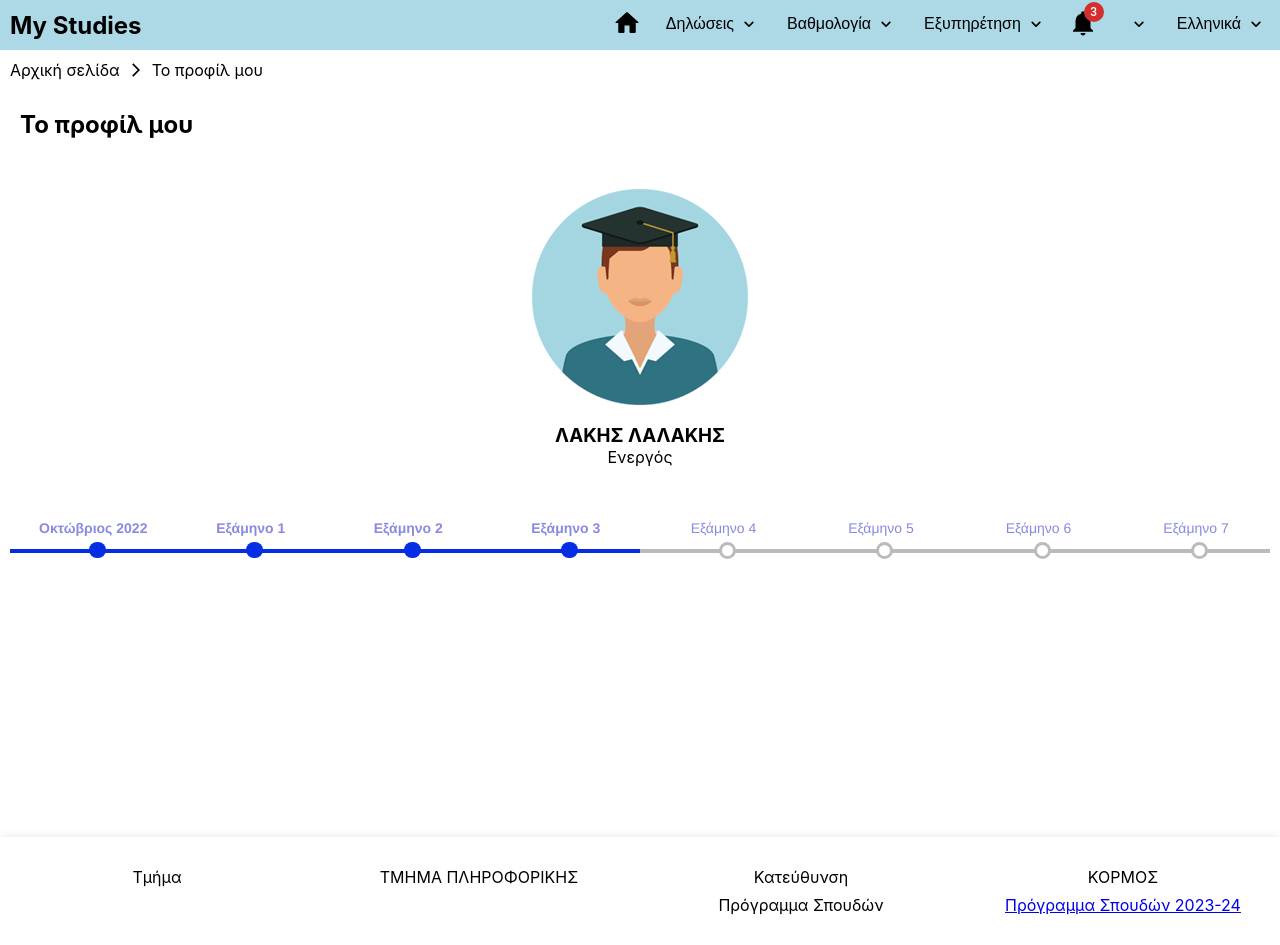
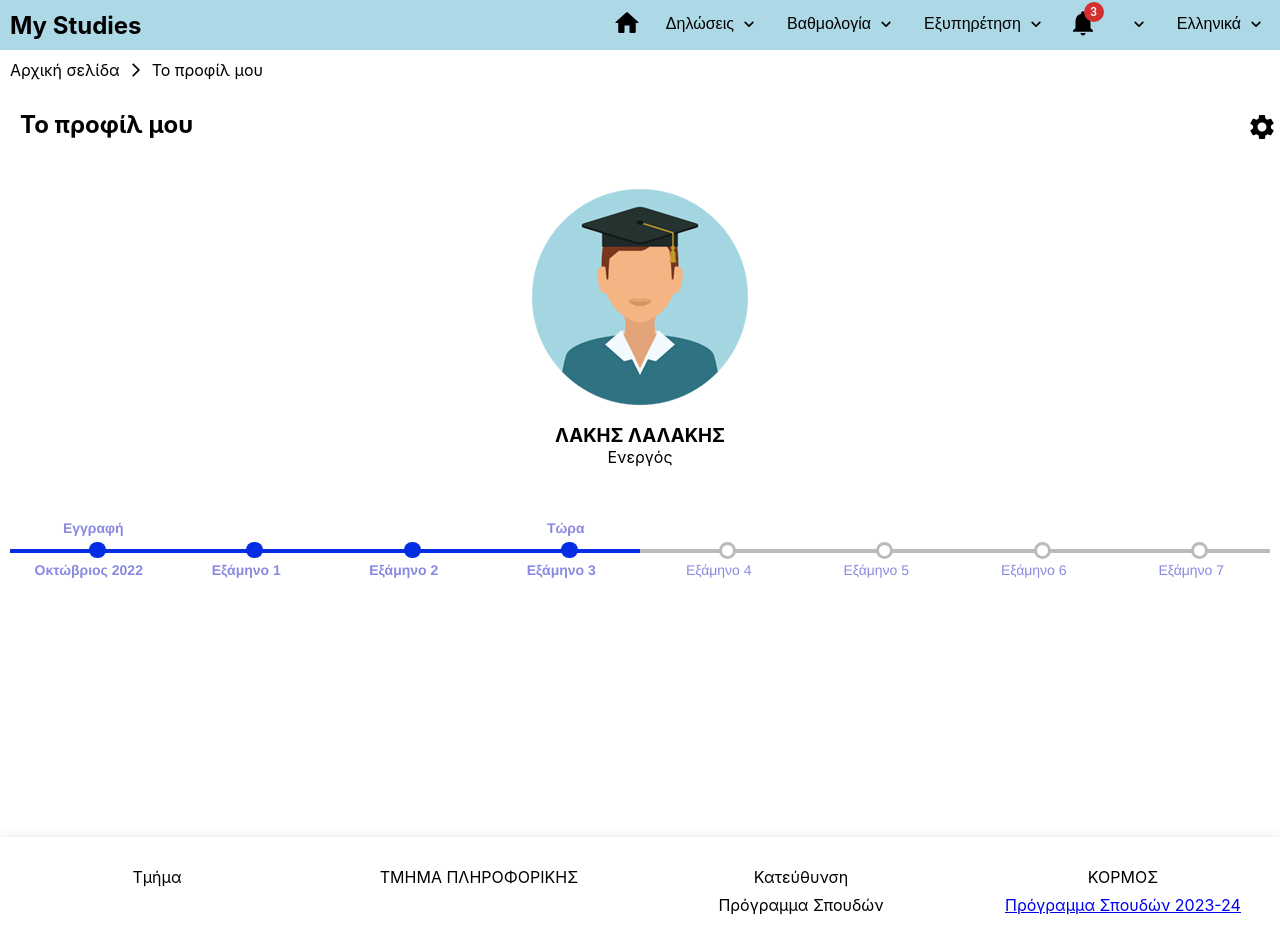
Before and after one commit to mgiannopoulos24/mystudiesv2, a React (Create React App) app: page /MainStud/ProfileStud in a window 1280 px wide. Built offline with nearby package versions, Linux system fonts and the light colour scheme; no server answers.

Commit message:
Added options for the profile

```diff
--- a/src/ProfileStud/ProfileStud.css
+++ b/src/ProfileStud/ProfileStud.css
@@ -59,7 +59,12 @@
 }
 
 .track-progress li span {
-    padding-left: 0.75em;
+    position: absolute;
+    top: 100%;
+    left: 50%;
+    transform: translateX(-50%);
+    display: inline-block;
+    white-space: nowrap;
 }
 
 .track-progress li.done {
--- a/src/ProfileStud/ProfileStud.jsx
+++ b/src/ProfileStud/ProfileStud.jsx
@@ -1,49 +1,145 @@
-import React from 'react';
+import React,{ useState }from 'react';
 import "./ProfileStud.css"
-import user_img from "./assets/user.png"
+import user_img_default from "./assets/user.png"
 import Grid from '@mui/material/Grid';
 import Header from '../Header_Page/Header';
 import Breadcrumbs from '../Breadcrumbs/Breadcrumbs';
+import SettingsIcon from '@mui/icons-material/Settings';
+import Popover from '@mui/material/Popover';
+import MenuItem from '@mui/material/MenuItem';
+import MenuList from '@mui/material/MenuList';
+import ClickAwayListener from '@mui/material/ClickAwayListener';
 
 export const ProfileStud =()=>{
+    const [newUserImg, setNewUserImg] = useState(user_img_default);
+    const [anchorEl, setAnchorEl] = useState(null);
+    const [newUserName, setNewUserName] = useState("ΛΑΚΗΣ ΛΑΛΑΚΗΣ");
+
+
+    const handleClick = (event) => {
+        setAnchorEl(event.currentTarget);
+    };
+
+    const handleClose = () => {
+        setAnchorEl(null);
+    };
+
+    const handleChangeProfilePicture = () => {
+        // Create an input element dynamically
+        const input = document.createElement('input');
+        input.type = 'file';
+        input.accept = 'image/*'; // Allow only image files
+
+        // Handle the file selection event
+        input.addEventListener('change', (event) => {
+          const file = event.target.files[0];
+
+          if (file) {
+            // Create a FileReader to read the file content
+            const reader = new FileReader();
+
+            reader.onload = (e) => {
+              // Create an image object
+              const img = new Image();
+              img.src = e.target.result;
+
+              img.onload = () => {
+                // Resize the image to 216x216 pixels
+                const canvas = document.createElement('canvas');
+                canvas.width = 216;
+                canvas.height = 216;
+                const context = canvas.getContext('2d');
+                context.drawImage(img, 0, 0, 216, 216);
+
+                // Convert the canvas content to a data URL
+                const resizedImageUrl = canvas.toDataURL();
+
+                // Set the new user image
+                setNewUserImg(resizedImageUrl);
+              };
+            };
+
+            // Read the file as a data URL
+            reader.readAsDataURL(file);
+          }
+        });
+
+        input.click();
+
+        handleClose();
+    };
+
+    const handleChangeUserName = () => {
+        const newName = prompt("Πληκτρολογήστε το νέο ονοματεπώνυμο:");
+        if (newName) {
+          setNewUserName(newName);
+        }
+        handleClose();
+      };
+
+
+    const open = Boolean(anchorEl);
+    const id = open ? 'simple-popover' : undefined;
+
     return(
         <>
         <Header/>
         <Breadcrumbs/>
         <div className='row-header'>
-            <h2>Το προφίλ μου</h2>
+            <h2>Το προφίλ μου</h2><span style={{marginLeft:"83%",alignItems:"center",marginTop:"10px"}}><SettingsIcon onClick={handleClick} sx={{fontSize:"30px"}}/></span>
+            <Popover
+                    id={id}
+                    open={open}
+                    anchorEl={anchorEl}
+                    onClose={handleClose}
+                    anchorOrigin={{
+                        vertical: 'bottom',
+                        horizontal: 'right',
+                    }}
+                    transformOrigin={{
+                        vertical: 'top',
+                        horizontal: 'right',
+                    }}
+                >
+                        <ClickAwayListener onClickAway={handleClose}>
+                            <MenuList>
+                                <MenuItem onClick={handleChangeProfilePicture}>Αλλαγή Εικόνας προφίλ</MenuItem>
+                                <MenuItem onClick={handleChangeUserName}>Επεξεργασία Ονοματεπώνυμου</MenuItem>
+                            </MenuList>
+                        </ClickAwayListener>
+                </Popover>
         </div>
         <div className='row-main-1'>
-            <img src={user_img} alt="user"/>
+            <img src={newUserImg} alt="user"/>
         </div>
         <div className='row-name-status'>
-            <h3>ΛΑΚΗΣ ΛΑΛΑΚΗΣ</h3>
+            <h3>{newUserName}</h3>
             Ενεργός
         </div>
         <div className='track-progress'>
             <li className='done'>
-                Οκτώβριος 2022
+                Εγγραφή<span>Οκτώβριος 2022</span>
             </li>
             <li className='done'>
-                Εξάμηνο 1
+                <span>Εξάμηνο 1</span>
             </li>
             <li className='done'>
-                Εξάμηνο 2
+                <span>Εξάμηνο 2</span>
             </li>
             <li className='done'>
-                Εξάμηνο 3
+                Τώρα<span>Εξάμηνο 3</span>
             </li>
             <li className='todo'>
-                Εξάμηνο 4
+                <span>Εξάμηνο 4</span>
             </li>
             <li className='todo'>
-                Εξάμηνο 5
+                <span>Εξάμηνο 5</span>
             </li>
             <li className='todo'>
-                Εξάμηνο 6
+                <span>Εξάμηνο 6</span>
             </li>
             <li className='todo'>
-                Εξάμηνο 7
+                <span>Εξάμηνο 7</span>
             </li>
         </div>
         <div className='empty-space'></div>
```
